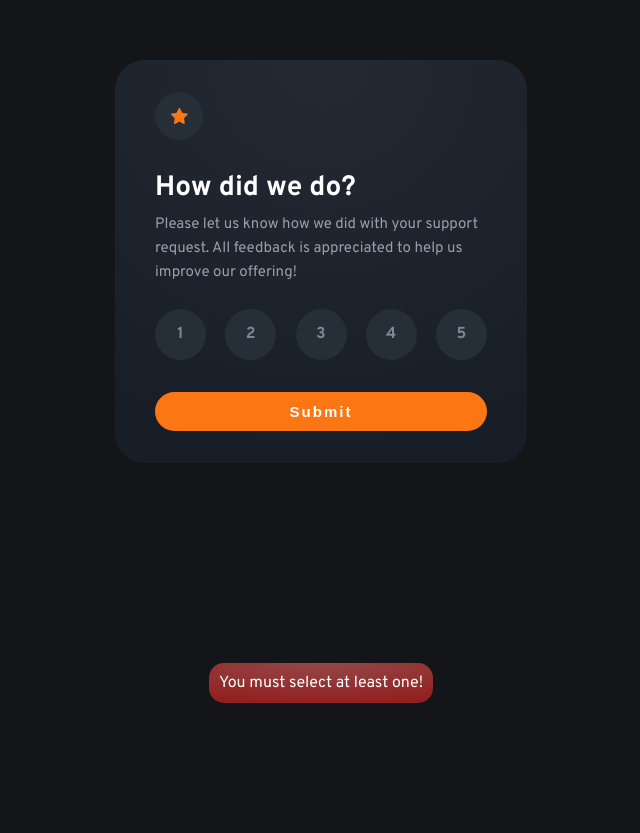
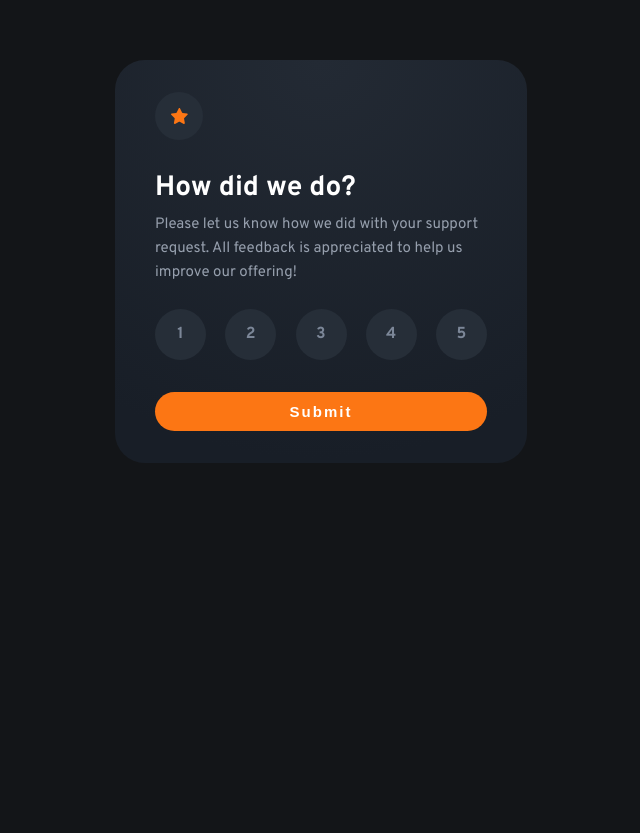
Before and after one commit to LoganS03/INTERACTIVE-RATING-COMPONENT, a plain HTML site: page index.html in a window 1280 px wide. Shown: the part 119-952 px from the top of the page, without its empty margins (319-959 px from the left). Before the commit the page ends 822 px from the top, so only its background shows below. Drawn offline with Linux system fonts and the light colour scheme.

Commit message:
error position changed css

```diff
--- a/css/style.css
+++ b/css/style.css
@@ -129,6 +129,6 @@ main .modal-content p {
   border-radius: 15px;
   background: radial-gradient(98.96% 98.96% at 50% 0%, #944848 0%, #932020 100%);
   padding: 10px;
-  transform: translateY(200px);
+  transform: translateY(2000px);
   transition: 2s;
 }/*# sourceMappingURL=style.css.map */
```
